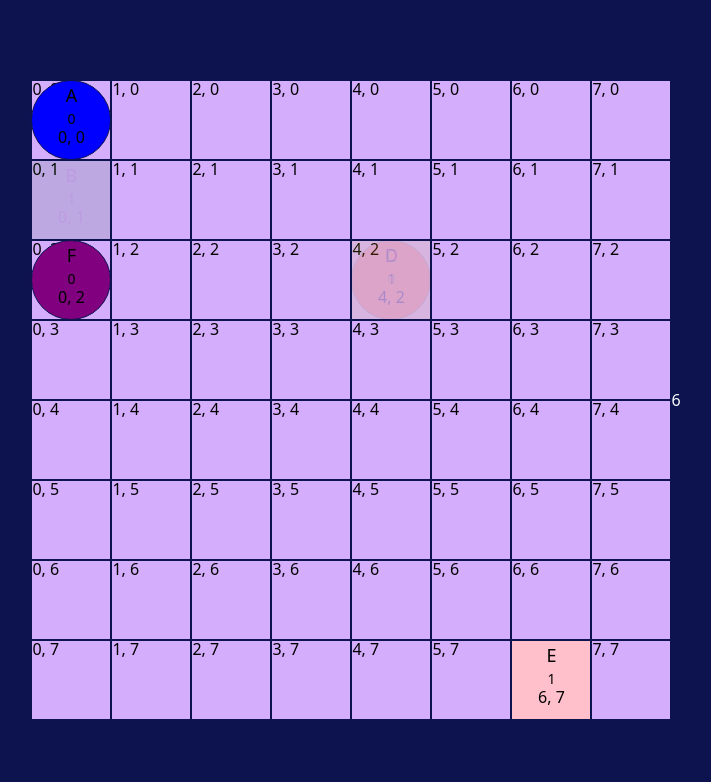
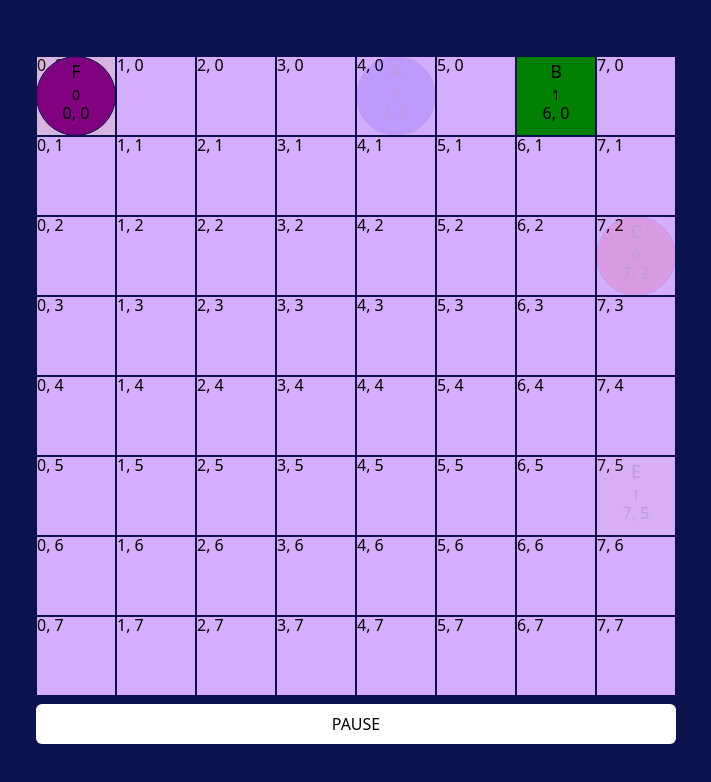
Before and after one commit to chingu-voyages/v44-tier2-team-13, a React (Vite) app: page / in a window 1280 px wide. Shown: the top 782 px of the page, without its empty margins (284-995 px from the left). Built offline with nearby package versions, Linux system fonts and the light colour scheme.

Commit message:
feature: Start and stop

```diff
--- a/src/components/BoolBot.tsx
+++ b/src/components/BoolBot.tsx
@@ -10,7 +10,7 @@ interface BoolBotProps {
 const BoolBot: FC<BoolBotProps> = ({ bot, cellSize }) => {
     const { color, pos, name, boolValue, direction, dead, speed } = bot;
     const TIMESTEP = 1000 / speed;
-    const remove = useBotsStore((state) => state.kill);
+    const kill = useBotsStore((state) => state.kill);
 
     return (
         <div
@@ -32,8 +32,7 @@ const BoolBot: FC<BoolBotProps> = ({ bot, cellSize }) => {
                 className="flex flex-col gap-0 items-center justify-center leading-none"
                 onClick={() => {
                     console.log("WHY DELAY");
-
-                    remove(name);
+                    kill(name);
                 }}
             >
                 <span className="text-lg">{name}</span>
--- a/src/components/Grid.tsx
+++ b/src/components/Grid.tsx
@@ -10,21 +10,21 @@ interface GridProps {
 const Grid: FC<GridProps> = ({ cellSize }) => {
     const bots: Bot[] = useBotsStore((state) => state.bots);
     const start = useBotsStore((state) => state.start);
+    const stop = useBotsStore((state) => state.stop);
+    const running = useBotsStore((state) => state.running);
     useEffect(() => {
-        const intervalIds = start();
-
+        start();
         return () => {
-            intervalIds.forEach((id) => {
-                clearInterval(id);
-            });
+            stop();
         };
     }, []);
 
     return (
         <>
+            <div className="flex flex-col gap-2">
                 <div
                     style={{ minWidth: cellSize * 8 }}
-                className="grid grid-cols-8 grid-rows-[8] relative"
+                    className="grid grid-cols-8 grid-rows-[8] relative select-none"
                 >
                     {Array.from({ length: 8 }).map((_, i) =>
                         Array.from({ length: 8 }).map((_, j) => (
@@ -45,7 +45,14 @@ const Grid: FC<GridProps> = ({ cellSize }) => {
                         <BoolBot key={bot.name} bot={bot} cellSize={cellSize} />
                     ))}
                 </div>
-            <span className="text-white">{bots.length}</span>
+                {/* <span className="text-white">{bots.length}</span> */}
+                <button
+                    className="px-5 py-2 bg-white rounded-md"
+                    onClick={running ? stop : start}
+                >
+                    {running ? "PAUSE" : "BATTLE"}
+                </button>
+            </div>
         </>
     );
 };
--- a/src/store/bots.ts
+++ b/src/store/bots.ts
@@ -5,7 +5,6 @@ const defaultBots: Bot[] = [
     {
         name: "A",
         boolValue: 0,
-        // operation: Operation.AND,
         pos: { x: 3, y: 7 },
         speed: 2,
         dead: false,
@@ -15,7 +14,6 @@ const defaultBots: Bot[] = [
     {
         name: "B",
         boolValue: 1,
-        // operation: Operation.NOR,
         pos: { x: 0, y: 2 },
         speed: 4,
         dead: false,
@@ -25,7 +23,6 @@ const defaultBots: Bot[] = [
     {
         name: "C",
         boolValue: 0,
-        // operation: Operation.NOR,
         pos: { x: 3, y: 2 },
         speed: 1,
         dead: false,
@@ -35,8 +32,7 @@ const defaultBots: Bot[] = [
     {
         name: "D",
         boolValue: 1,
-        // operation: Operation.NOR,
-        pos: { x: 3, y: 2 },
+        pos: { x: 4, y: 6 },
         speed: 3,
         dead: false,
         direction: { x: 1, y: 0 }, // right
@@ -45,8 +41,7 @@ const defaultBots: Bot[] = [
     {
         name: "E",
         boolValue: 1,
-        // operation: Operation.NOR,
-        pos: { x: 3, y: 2 },
+        pos: { x: 5, y: 5 },
         speed: 2,
         dead: false,
         direction: { x: 1, y: 0 }, // right
@@ -55,8 +50,7 @@ const defaultBots: Bot[] = [
     {
         name: "F",
         boolValue: 0,
-        // operation: Operation.NOR,
-        pos: { x: 3, y: 2 },
+        pos: { x: 3, y: 0 },
         speed: 5,
         dead: false,
         direction: { x: 1, y: 0 }, // right
@@ -75,15 +69,20 @@ const randomOneOrMinusOne = () => {
 interface BotsState {
     operation: Operation;
     bots: Bot[];
+    intervalIds: number[];
+    running: boolean;
     createNew: (bot: Bot) => void;
     kill: (botName: string) => void;
     update: (botName: string) => void;
-    start: () => number[];
+    start: () => void;
+    stop: () => void;
 }
 
 export const useBotsStore = create<BotsState>()((set, get) => ({
     operation: Operation.OR,
     bots: defaultBots,
+    running: false,
+    intervalIds: [],
 
     createNew: (bot) =>
         set((state) => {
@@ -133,8 +132,9 @@ export const useBotsStore = create<BotsState>()((set, get) => ({
 
                 // Check for collisions
                 bots.forEach((obot) => {
-                    if (bot === obot) return;
+                    if (bot === obot) return; // avoid self collision
                     if (obot.dead) return;
+
                     // checking if the updated position overlaps with an already existing bot
                     if (bot.pos.x === obot.pos.x && bot.pos.y === obot.pos.y) {
                         // console.log("COLLISION");
@@ -174,7 +174,7 @@ export const useBotsStore = create<BotsState>()((set, get) => ({
                             );
                             get().kill(nonDeterminingBot.name);
                         } else {
-                            console.log("DRAW");
+                            console.log("TIE");
                         }
                     }
                 });
@@ -182,9 +182,9 @@ export const useBotsStore = create<BotsState>()((set, get) => ({
             return { bots };
         }),
 
-    start: () => {
+    start: () =>
+        set((state) => {
             const intervalIds: number[] = [];
-        const state = get();
             const bots = [...state.bots];
             bots.forEach((bot) => {
                 const id = setInterval(
@@ -193,6 +193,14 @@ export const useBotsStore = create<BotsState>()((set, get) => ({
                 );
                 intervalIds.push(id);
             });
-        return intervalIds;
-    },
+            return { intervalIds, running: true };
+        }),
+
+    stop: () =>
+        set((state) => {
+            state.intervalIds.forEach((id) => {
+                clearInterval(id);
+            });
+            return { intervalIds: [], running: false };
+        }),
 }));
```
Lines whose indentation alone changed are shown as unchanged.
